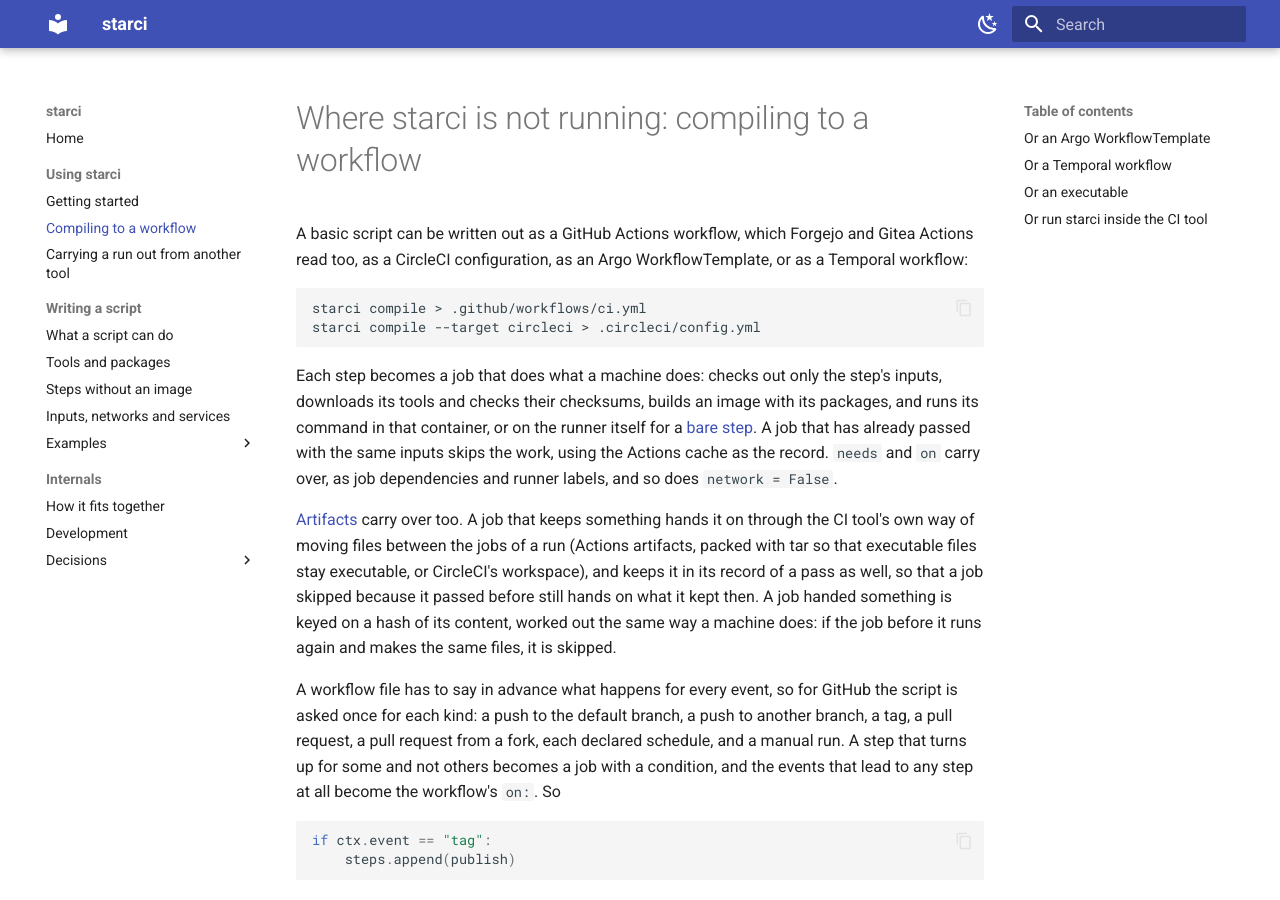
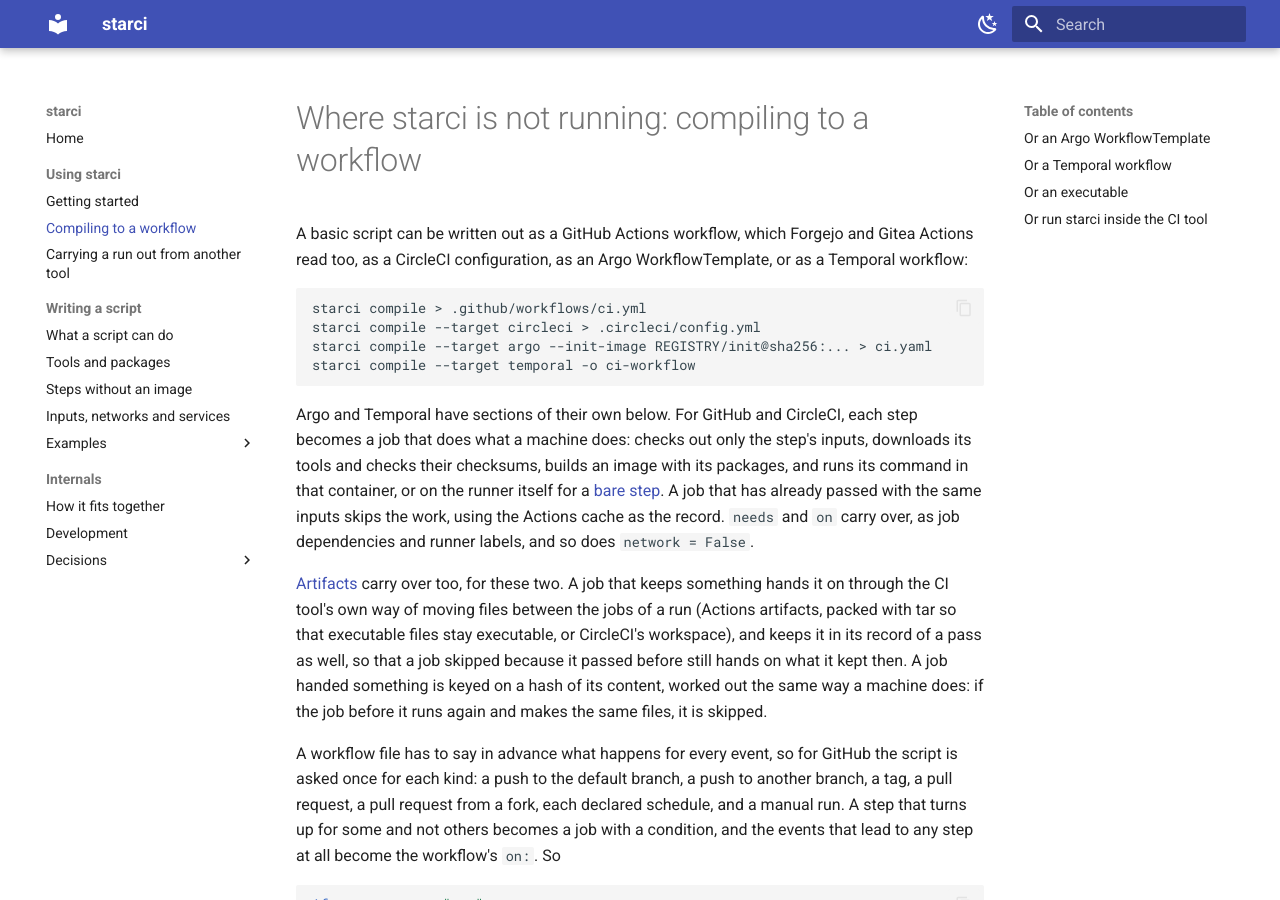
Before and after one commit to phin-tech/starci, an MkDocs documentation site: the page built from docs/compiling.md, in a window 1280 px wide and 900 px high. Built offline with MkDocs 1.6.1 and Material for MkDocs 9.7.7, drawn with Linux system fonts in a browser that asks for light colours.

Commit message:
Say which compile targets carry artifacts
GitHub Actions and CircleCI carry them; Argo refuses them and Temporal
refuses a step that is handed one. The compiling page, the script
reference and AGENTS.md said so as if every target did, and the
compiling page's opening example now lists all four targets.

Co-Authored-By: Claude Opus 5.5 <noreply@anthropic.com>

````diff
--- a/docs/compiling.md
+++ b/docs/compiling.md
@@ -7,9 +7,12 @@ WorkflowTemplate, or as a Temporal workflow:
 ```sh
 starci compile > .github/workflows/ci.yml
 starci compile --target circleci > .circleci/config.yml
+starci compile --target argo --init-image REGISTRY/init@sha256:... > ci.yaml
+starci compile --target temporal -o ci-workflow
 ```
 
-Each step becomes a job that does what a machine does: checks out only the
+Argo and Temporal have sections of their own below. For GitHub and CircleCI,
+each step becomes a job that does what a machine does: checks out only the
 step's inputs, downloads its tools and checks their checksums, builds an image
 with its packages, and runs its command in that container, or on the runner
 itself for a [bare step](bare.md). A job that has
@@ -17,7 +20,7 @@ already passed with the same inputs skips the work, using the Actions cache as
 the record. `needs` and `on` carry over, as job dependencies and runner
 labels, and so does `network = False`.
 
-[Artifacts](scripts.md#handing-files-on) carry over too. A job that keeps
+[Artifacts](scripts.md#handing-files-on) carry over too, for these two. A job that keeps
 something hands it on through the CI tool's own way of moving files between
 the jobs of a run (Actions artifacts, packed with tar so that executable files
 stay executable, or CircleCI's workspace), and keeps it in its record of a pass
````
Also changed, not shown: AGENTS.md (+4 -1 lines), docs/scripts.md (+1 -1 lines).
